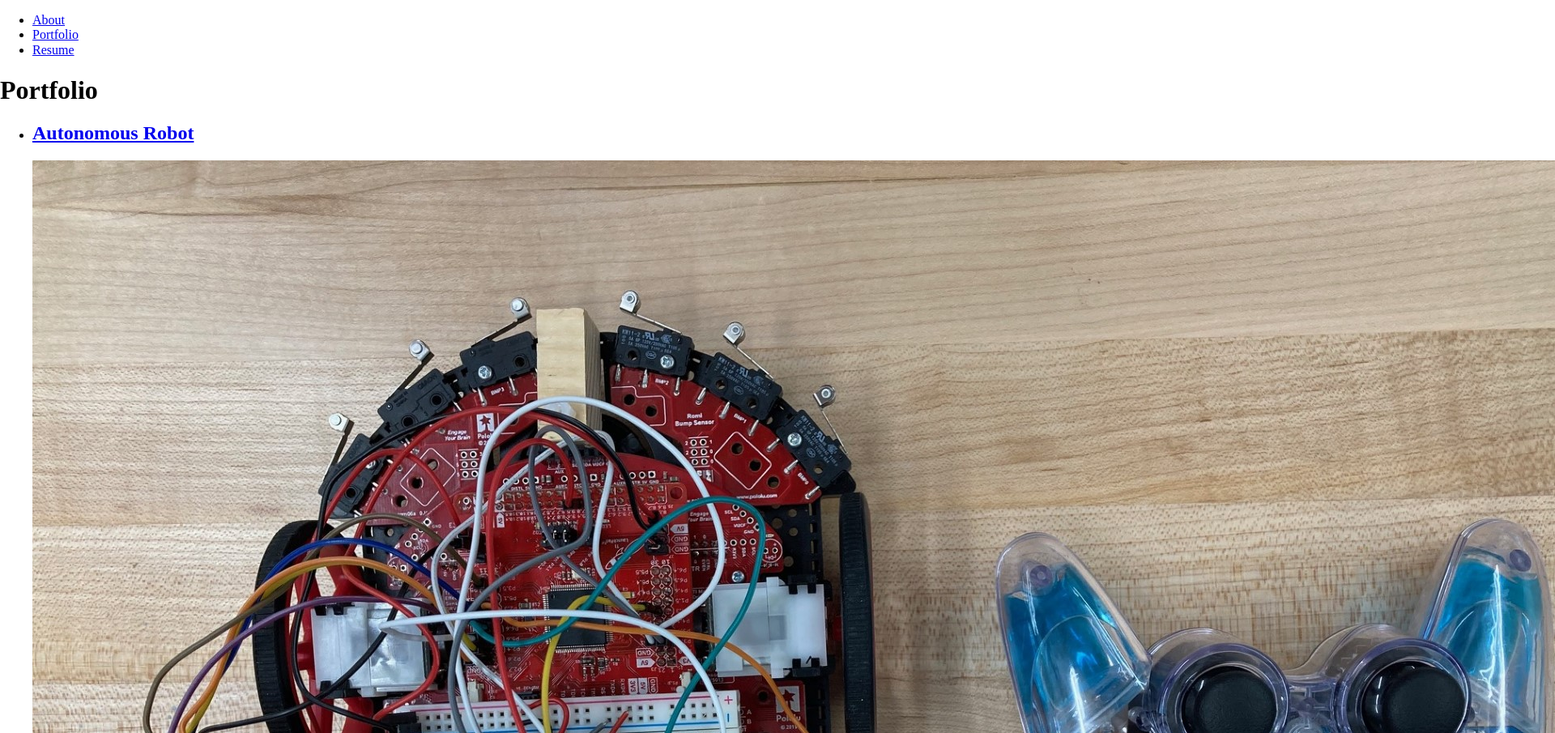
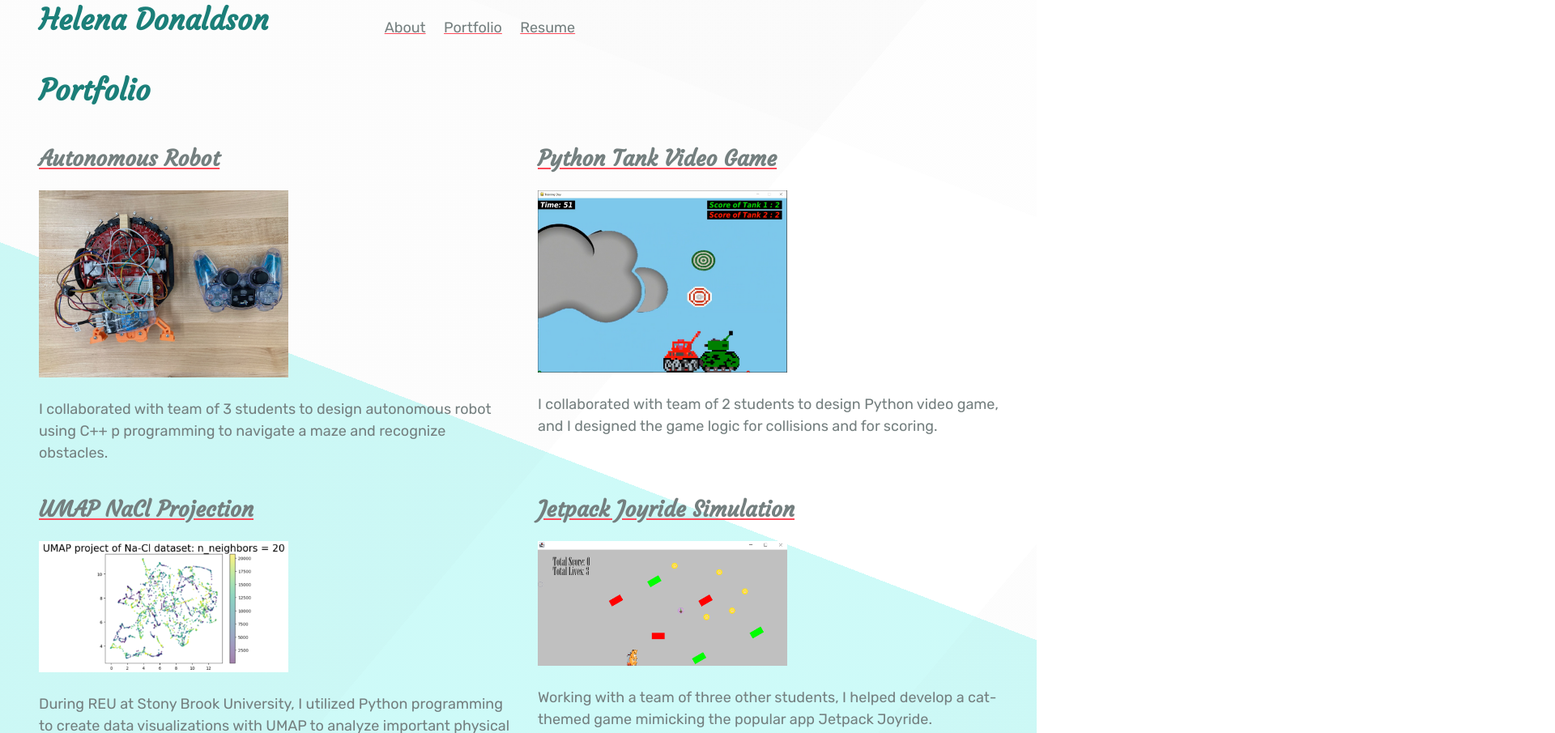
Before and after one commit to helena-donaldson/helena-donaldson.github.io, a plain HTML site: page portfolio.html in a window 1280 px wide. Shown: the top 905 px of the page at 81% size, 1920 px wide, since content can reach past the window. Drawn offline with Linux system fonts and the light colour scheme.

Commit message:
Finished Portfolio

```diff
--- a/portfolio.html
+++ b/portfolio.html
@@ -1,7 +1,7 @@
 <!DOCTYPE html>
 <html lang="en">
 	<head>
-		<meta charse="utf-8" />
+		<meta charset="utf-8" />
 		<meta Name="viewport" content="width=device-width, intial-scale=1" />
 		<title>Helena Donaldson Personal Portfolio</title>
 		<link rel="stylesheet" href="styles/normalize.css" />
@@ -9,34 +9,44 @@
 		<link rel="icon" href="images/favicon.png" />
 	</head>
 	<body id="portfolio">
+		<header>
+			<h1>Helena Donaldson</h1>
+		</header>
 		<nav>
 			<ul>
 				<li><a href="index.html">About</a></li>
 				<li><a href="portfolio.html">Portfolio</a></li>
 				<li><a href="resume.html">Resume</a></li>
+			</ul>
 		</nav>
 		<main>
 		<h1>Portfolio</h1>
-		<ul id="portfolioitems">
+		<ul id="portfolioItems">
 			<li>
 				<h2><a href="n">Autonomous Robot</a></h2>
-				<img src="images/portfolio/project1.png" />
+				<img src="images/portfolio/project1.png"alt="Red and black robot with wires" />
 				<p>I collaborated with team of 3 students to design autonomous robot using C++ p
 				programming to navigate a maze and recognize obstacles. </p>
 			</li>
 			<li>
 				<h2><a href="n">Python Tank Video Game</a></h2>
-				<img src="images/portfolio/project2.png" />
+				<img src="images/portfolio/project2.png" alt="Two tanks battle to hit targets in game" />
 				<p>I collaborated with team of 2 students to design Python video game, and I
 				designed the game logic for collisions and for scoring.</p>
 			</li>
 			<li>
-				<h2><a href="n">Dimension Reduction Analysis of NaCl Solution using UMAP</a></h2>
-				<img src="images/portfolio/project3.png" />
+				<h2><a href="n">UMAP NaCl Projection</a></h2>
+				<img src="images/portfolio/project3.png"alt="Image of UMAP projection of NaCl simulations" />
 				<p>During REU at Stony Brook University, I utilized Python programming to create
 				data visualizations with UMAP to analyze important physical properties of
 				simulated NaCl solution.</p>
 			</li>
+			<li>
+				<h2><a href="n">Jetpack Joyride Simulation</a></h2>
+				<img src="images/portfolio/project4.png"alt="Cat-themed Jetpack Joyrider game" />
+				<p>Working with a team of three other students, I helped develop a cat-themed 					game mimicking the popular app Jetpack Joyride.</p>
+			</li>
+		</ul>
 
 		</main>
 		<footer>
--- a/scripts/main.js
+++ b/scripts/main.js
@@ -0,0 +1,38 @@
+
+var textoadd = document.getElementById('addtext');
+
+var phrase = 'Hello, I am Helena!';
+
+var longerPhrase = 'glad you visited.';
+
+var counter = 0;
+
+var index = 0;
+
+function addTheText(){
+	if(counter < phrase.length){
+		textoadd.innerHTML += phrase.charAt(counter);
+		counter += 1;
+		setTimeout(addTheText, 120);
+	} else {
+		finishedFirstSection = true;
+	}
+}
+
+addTheText();
+
+function deletePartOfText(){
+	if(counter > 11){
+		textoadd.innerHTML = phrase.substring(0, counter);
+		counter -= 1;
+		setTimeout(deletePartOfText, 120);
+	}else {
+		if(index < longerPhrase.length){
+			textoadd.innerHTML += longerPhrase.charAt(index);
+			index+=1;
+			setTimeout(deletePartOfText, 120);
+		}
+	}
+}
+
+setTimeout(deletePartOfText, 3000);
--- a/styles/main.css
+++ b/styles/main.css
@@ -0,0 +1,144 @@
+
+@import url('https://fonts.googleapis.com/css2?family=Courgette&family=Indie+Flower&display=swap');
+@import url('https://fonts.googleapis.com/css2?family=Indie+Flower&family=Rubik&display=swap');
+
+
+:root {
+	--vertifcal-space: 2rem;
+	--horizontal-space: 3rem;
+	--light-color: #72F2EB;
+	--body-color:#747F7F;
+	--heading-color:#1B7F79;
+	--contrast-color: #FF4858;
+}
+
+body {
+	padding-top: 3px;
+	font-size: 18px;
+	line-height: 1.5;
+	font-family: 'Rubik', sans-serif;
+	background-image: linear-gradient(310deg, rgba(131, 131, 131,0.02) 0%, rgba(131, 131, 131,0.02) 13%,transparent 13%, transparent 46%,rgba(112,112,112, 0.0196078431372549) 46%, rgba(112,112,112, 0.0196078431372549) 100%),linear-gradient(21deg, rgba(114,242,235, 0.35) 0%, rgba(114,242,235, 0.35) 47%,transparent 47%, transparent 82%,rgba(178, 178, 178,0.02) 82%, rgba(178, 178, 178,0.02) 100%),linear-gradient(90deg, rgb(255,255,255),rgb(255,255,255));
+	color: var(--body-color);
+}
+
+h1, h2, h3 {
+	line-height: 1.2;
+	font-family: 'Courgette', cursive;
+	color: var(--heading-color);
+}
+
+a {
+	color: var(--body-color);
+	text-decoration-color: var(--contrast-color);
+}
+
+a:hover{
+	color: var(--heading-color);
+}
+
+body#about img {
+height: 13em;
+border: 5px solid var(--contrast-color);
+border-radius: 15%;
+float: left;
+margin-right: 30px;
+margin-bottom: 10px;
+}
+
+body#about p{
+	margin-left: 10px;
+}
+
+p {
+	max-width: 50em;
+}
+
+body {
+	display: grid;
+	grid-template-areas: "head nav"
+			     "main main"
+			     "foot foot";
+	grid-template-columns: 2fr 4fr;
+	grid-template-rows:  auto 1fr auto;
+}
+/**
+@media screen and (min-width: 24em) {
+	body {
+		grid-template-areas: "head head"
+				    "nav main"
+				    "foot foot";
+		grid-template-columns: 1fr 4fr;
+		grid-template-rows: auto 1fr auto;
+	}
+}
+**/
+
+body > * {
+	padding-left: var(--horizontal-space);
+}
+
+body > header {
+	grid-area: head;
+}
+
+body > nav {
+	grid-area: nav;
+}
+
+body > nav ul {
+	list-style-type: none;
+	padding: 0;
+}
+
+body > nav ul li {
+	display: inline-block;
+	padding-right: 1em;
+}
+
+body > main {
+	grid-area: main;
+}
+
+body > footer {
+	grid-area: foot;
+}
+
+header, footer {
+	padding-top: var(--vertical-space);
+	padding-bottom: var(--vertical-space);
+}
+
+header h1, footer h1 {
+	margin: 0;
+}
+
+body#portfolio ul#portfolioItems {
+	display: flex;
+	flex-wrap: wrap;
+	flex: 1;
+	list-style-type: none;
+	padding: 0;
+}
+
+@media screen and(min-width: 25em){
+body#portofolio ul#portfolioItems li {
+	flex-basis: 48%;
+	padding-right: 2%;
+}
+}
+
+body#portfolio ul#portfolioItems li {
+	max-width: 50%;
+}
+
+body#portfolio img {
+	width: 50%;
+}
+
+main#about {
+	padding: 0px;
+}
+
+body#portfolio p{
+	margin-right: 30px;
+}
```
Also changed, not shown: index.html (+12 -6 lines), resume.html (+3 -0 lines), images/favicon.png (added), images/portfolio/project4.png (added).
